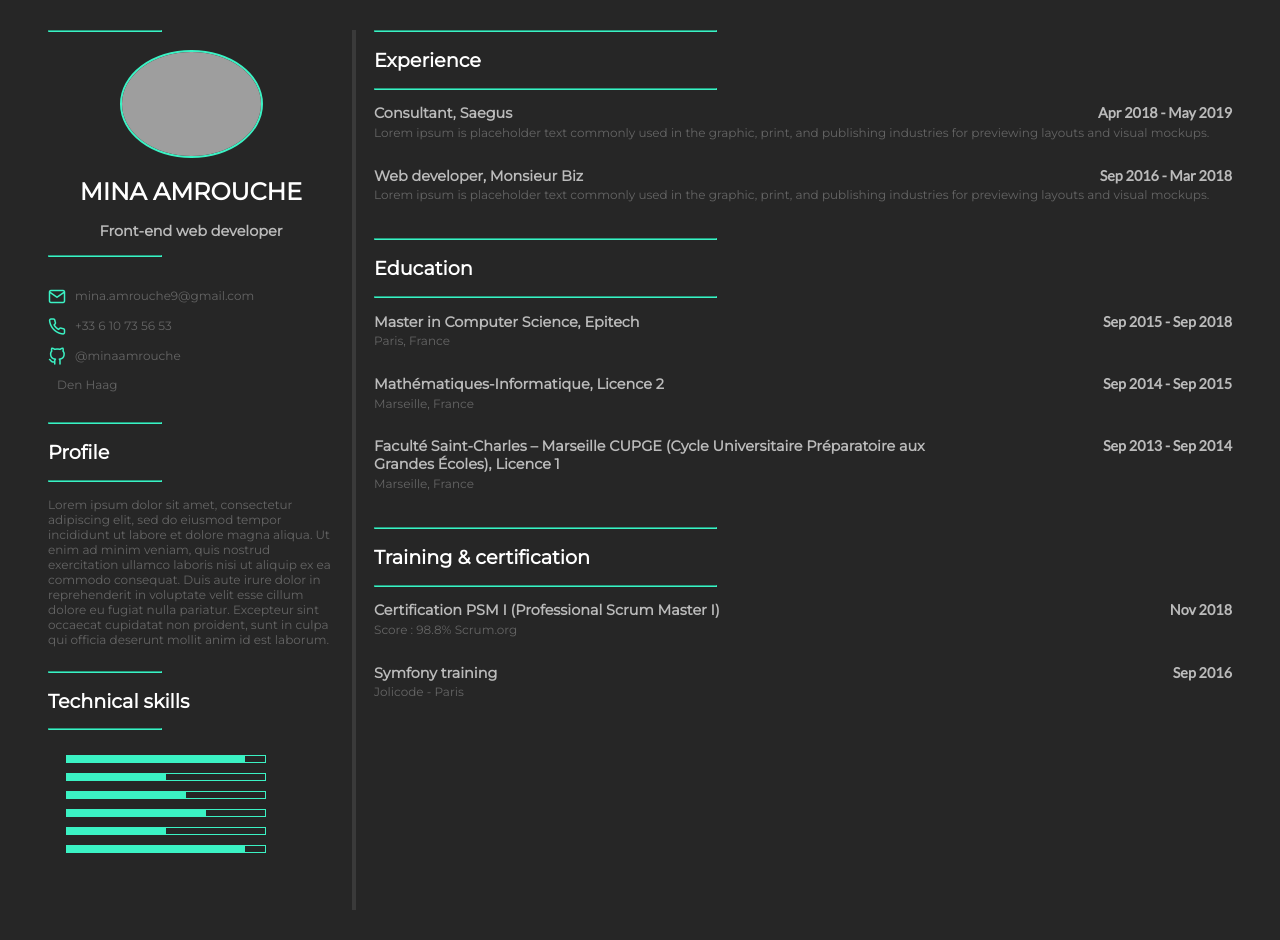
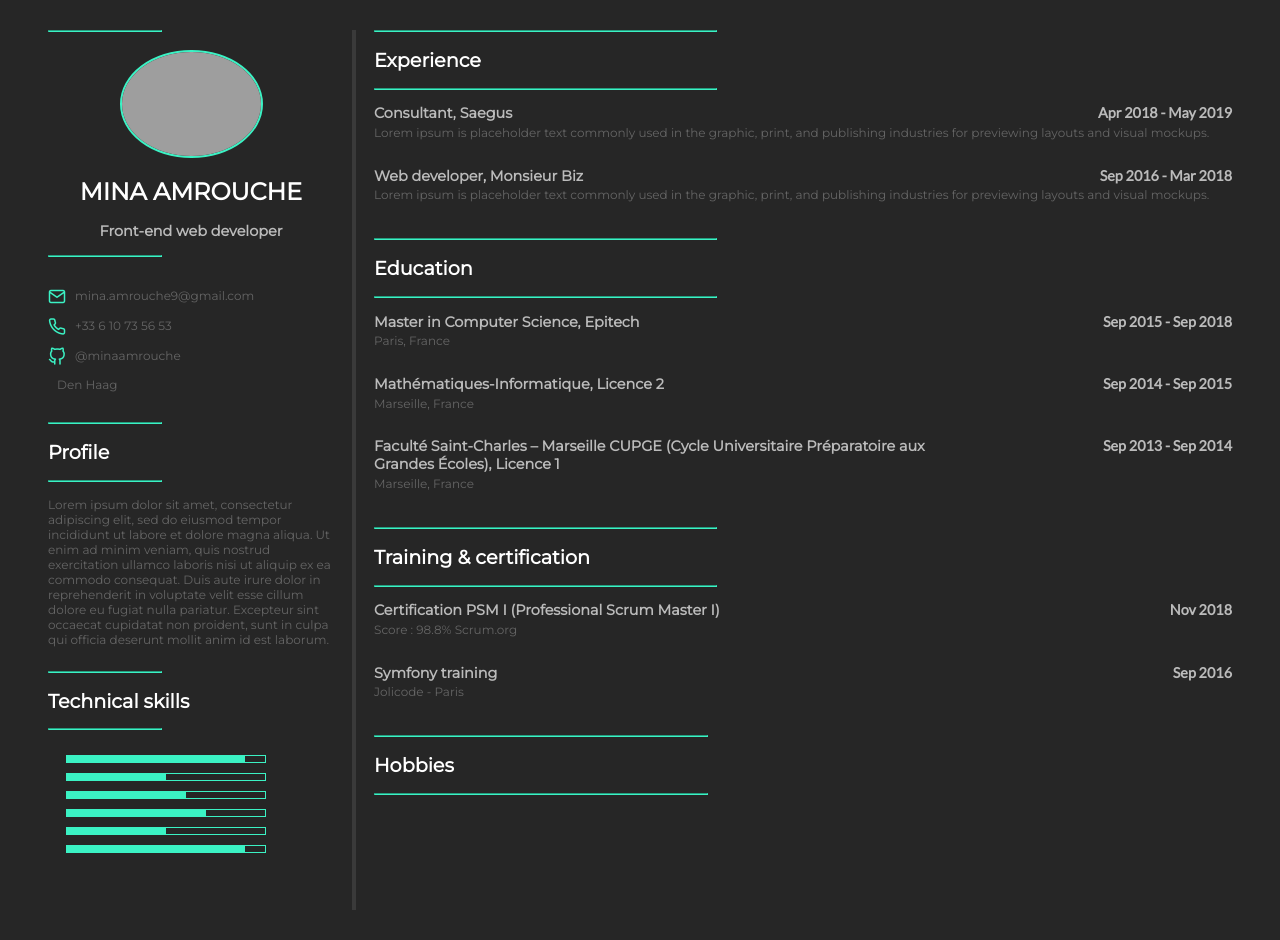
Before and after one commit to MinaAmrouche/curriculum-vitae, a React (Create React App) app in the folder app/: page / in a window 1280 px wide. Built offline with nearby package versions, Linux system fonts and the light colour scheme; grey boxes are pictures that could not be loaded.

Commit message:
Add hobbies

```diff
--- a/app/src/components/Experiences/Experiences.js
+++ b/app/src/components/Experiences/Experiences.js
@@ -2,6 +2,7 @@ import React from "react";
 import "./Experiences.scss";
 import Separator from "../Separator/Separator";
 import Item from "../Item/Item";
+import HobbiesList from "../HobbiesList/HobbiesList";
 
 const Experiences = () => {
   const experiences = [
@@ -48,6 +49,26 @@ const Experiences = () => {
       content: "Jolicode - Paris"
     }
   ];
+  const hobbies = [
+    {
+      name: "icon-monitor"
+    },
+    {
+      name: "icon-plane"
+    },
+    {
+      name: "icon-cake"
+    },
+    {
+      name: "icon-headphones"
+    },
+    {
+      name: "icon-book"
+    },
+    {
+      name: "icon-camera"
+    }
+  ];
   return (
     <div className="Experiences">
       <div className="Experiences__section">
@@ -86,6 +107,14 @@ const Experiences = () => {
           );
         })}
       </div>
+      <div className="Experiences__two-columns">
+        <div className="Experiences__section">
+          <Separator />
+          <h2>Hobbies</h2>
+          <Separator />
+          <HobbiesList icons={hobbies} />
+        </div>
+      </div>
     </div>
   );
 };
--- a/app/src/components/Experiences/Experiences.scss
+++ b/app/src/components/Experiences/Experiences.scss
@@ -8,4 +8,17 @@
   &__section {
     margin-bottom: 3em;
   }
+
+  &__two-columns {
+    display: flex;
+    flex-direction: row;
+    width: 100%;
+
+    > * {
+      flex: 1;
+      &:first-child {
+        margin-right: 2em;
+      }
+    }
+  }
 }
--- /dev/null
+++ b/app/src/components/HobbiesList/HobbiesList.js
@@ -0,0 +1,17 @@
+import React from "react";
+import "./HobbiesList.scss";
+import PictoDisplayer from "../PictoDisplayer/PictoDisplayer";
+
+const HobbiesList = ({ icons }) => {
+  return (
+    <div className="HobbiesList">
+      {icons.map((icon, index) => {
+        return (
+          <PictoDisplayer picto={icon.name} numberOfPaths={icon.paths} className="HobbiesList__picto" key={index} />
+        );
+      })}
+    </div>
+  );
+};
+
+export default HobbiesList;
--- /dev/null
+++ b/app/src/components/HobbiesList/HobbiesList.scss
@@ -0,0 +1,17 @@
+@import "../../styles/global.scss";
+
+.HobbiesList {
+  display: flex;
+  flex-direction: row;
+  margin: 2em 0;
+  align-items: center;
+  width: 100%;
+  flex-wrap: wrap;
+
+  &__picto {
+    font-size: 2.5em;
+    margin-right: 0.5em;
+    margin-bottom: 0.5em;
+    color: $green;
+  }
+}
```
